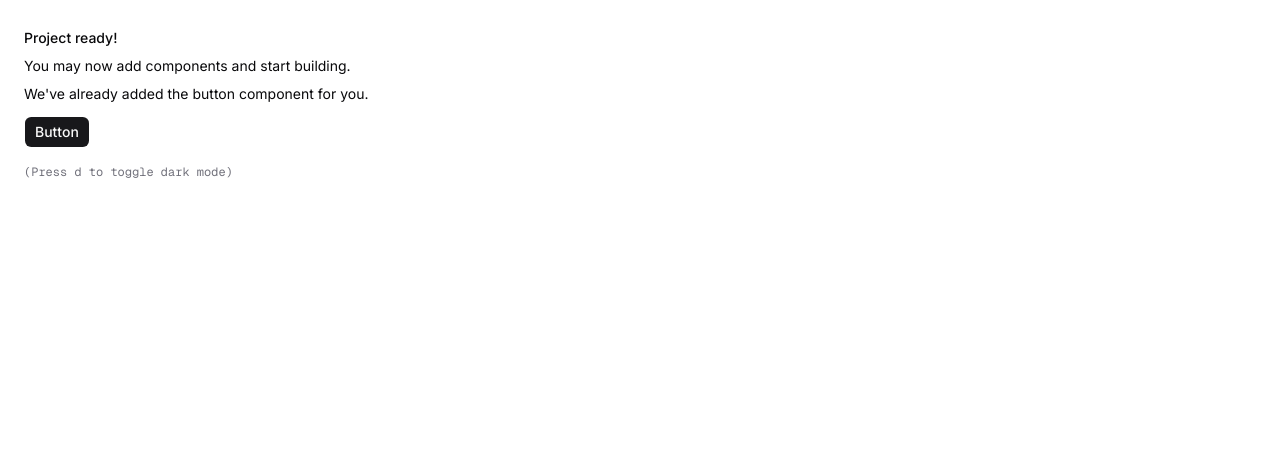
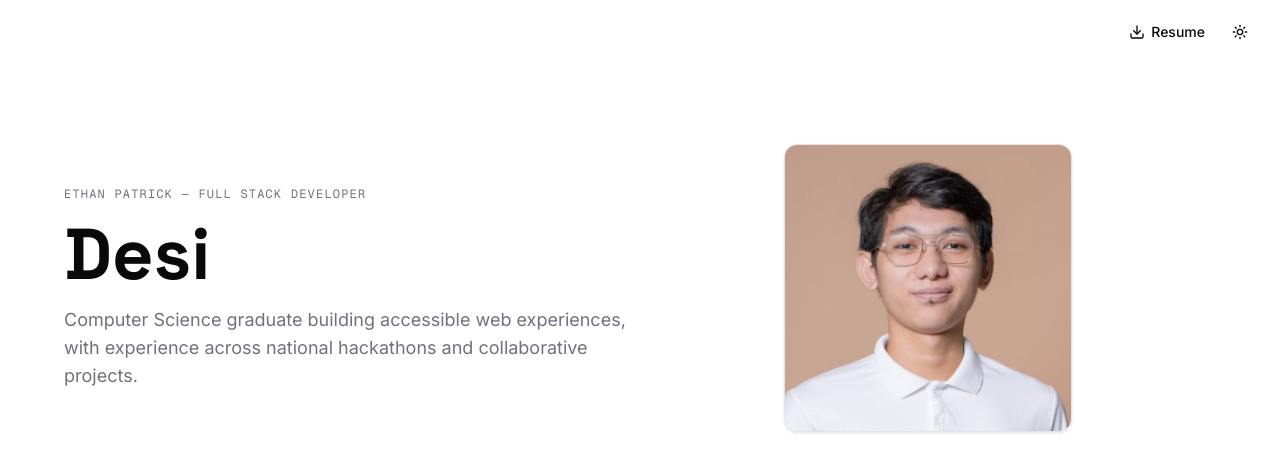
Before and after one commit to ayacoders/portfolio, a Next.js app: page / in a window 1280 px wide. Shown: the top 472 px of the page. Built offline with nearby package versions, Linux system fonts and the light colour scheme.

Commit message:
feat: build portfolio hero and app header

```diff
--- a/app/globals.css
+++ b/app/globals.css
@@ -6,6 +6,7 @@
 
 @theme inline {
   --font-heading: var(--font-sans);
+  --font-space-grotesk: var(--font-space-grotesk-family);
   --font-sans: var(--font-sans);
   --color-sidebar-ring: var(--sidebar-ring);
   --color-sidebar-border: var(--sidebar-border);
@@ -83,7 +84,7 @@
 }
 
 .dark {
-  --background: oklch(0.141 0.005 285.823);
+  --background: oklch(0.184 0.004 190.584);
   --foreground: oklch(0.985 0 0);
   --card: oklch(0.21 0.006 285.885);
   --card-foreground: oklch(0.985 0 0);
@@ -128,6 +129,6 @@
     cursor: pointer;
   }
   html {
-    @apply font-sans;
+    @apply scroll-smooth font-sans;
   }
 }
--- a/app/page.tsx
+++ b/app/page.tsx
@@ -1,20 +1,15 @@
-import { FadeIn } from "@/components/animated/fade-in"
-import { Button } from "@/components/ui/button"
+import { AppHeader } from "@/components/layout/app-header"
+import HeroSection from "@/components/portfolio/hero-section"
 
 export default function Page() {
   return (
-    <div className="flex min-h-svh p-6">
-      <FadeIn className="flex max-w-md flex-col gap-4 text-sm leading-loose">
-        <div>
-          <h1 className="font-medium">Project ready!</h1>
-          <p>You may now add components and start building.</p>
-          <p>We&apos;ve already added the button component for you.</p>
-          <Button className="mt-2">Button</Button>
+    <div className="flex min-h-svh flex-col">
+      <AppHeader />
+      <main className="flex flex-1 px-6">
+        <div className="mx-auto flex w-full max-w-6xl flex-col items-center">
+          <HeroSection />
         </div>
-        <div className="font-mono text-xs text-muted-foreground">
-          (Press <kbd>d</kbd> to toggle dark mode)
-        </div>
-      </FadeIn>
+      </main>
     </div>
   )
 }
--- /dev/null
+++ b/components/animated/typewriter-text.tsx
@@ -0,0 +1,138 @@
+"use client"
+
+import { useEffect, useMemo, useState } from "react"
+
+import { prefersReducedMotion } from "@/lib/animations/reduced-motion"
+import { cn } from "@/lib/utils"
+
+type TypewriterTextProps = {
+  className?: string
+  delay?: number
+  deleteDuration?: number
+  pauseDuration?: number
+  typeDuration?: number
+  words: string[]
+}
+
+type TypewriterPhase = "delay" | "type" | "pause" | "delete"
+
+export function TypewriterText({
+  className,
+  delay = 0.2,
+  deleteDuration = 0.45,
+  pauseDuration = 1.4,
+  typeDuration = 0.75,
+  words,
+}: TypewriterTextProps) {
+  const reduceMotion = typeof window !== "undefined" && prefersReducedMotion()
+  const [phase, setPhase] = useState<TypewriterPhase>("delay")
+  const [visibleLength, setVisibleLength] = useState(() =>
+    reduceMotion ? (words[0]?.length ?? 0) : 0
+  )
+  const [wordIndex, setWordIndex] = useState(0)
+
+  const currentWord = words[wordIndex % words.length] ?? ""
+  const fallbackText = words.join(", ")
+  const longestWord = useMemo(
+    () =>
+      words.reduce(
+        (longest, word) => (word.length > longest.length ? word : longest),
+        ""
+      ),
+    [words]
+  )
+
+  useEffect(() => {
+    if (words.length === 0) {
+      return
+    }
+
+    if (reduceMotion) {
+      return
+    }
+
+    const wordLength = Math.max(1, currentWord.length)
+    const typeDelay = Math.max(40, (typeDuration * 1000) / wordLength)
+    const deleteDelay = Math.max(30, (deleteDuration * 1000) / wordLength)
+
+    const timeout = window.setTimeout(() => {
+      if (phase === "delay") {
+        setPhase("type")
+        return
+      }
+
+      if (phase === "type") {
+        if (visibleLength < currentWord.length) {
+          setVisibleLength((length) => length + 1)
+          return
+        }
+
+        setPhase("pause")
+        return
+      }
+
+      if (phase === "pause") {
+        setPhase("delete")
+        return
+      }
+
+      if (visibleLength > 0) {
+        setVisibleLength((length) => length - 1)
+        return
+      }
+
+      setWordIndex((index) => (index + 1) % words.length)
+      setPhase("type")
+    }, getPhaseDelay())
+
+    return () => {
+      window.clearTimeout(timeout)
+    }
+
+    function getPhaseDelay() {
+      if (phase === "delay") {
+        return delay * 1000
+      }
+
+      if (phase === "type") {
+        return typeDelay
+      }
+
+      if (phase === "pause") {
+        return pauseDuration * 1000
+      }
+
+      return deleteDelay
+    }
+  }, [
+    currentWord,
+    delay,
+    deleteDuration,
+    pauseDuration,
+    phase,
+    reduceMotion,
+    typeDuration,
+    visibleLength,
+    words,
+  ])
+
+  const visibleText = reduceMotion
+    ? (words[0] ?? "")
+    : currentWord.slice(0, visibleLength)
+
+  return (
+    <span className={cn("relative inline-block", className)}>
+      <span aria-hidden="true">
+        {visibleText.split("").map((letter, index) => (
+          <span key={`${letter}-${index}`} className="animate-in fade-in">
+            {letter}
+          </span>
+        ))}
+      </span>
+      <span className="invisible absolute inset-0" aria-hidden="true">
+        {longestWord}
+      </span>
+      <span className="sr-only">{fallbackText}</span>
+    </span>
+  )
+}
--- /dev/null
+++ b/components/layout/app-header.tsx
@@ -0,0 +1,47 @@
+"use client"
+
+import { Download, Moon, Sun } from "lucide-react"
+import { useTheme } from "next-themes"
+
+import { Button } from "@/components/ui/button"
+import { Kbd } from "@/components/ui/kbd"
+import {
+  Tooltip,
+  TooltipContent,
+  TooltipTrigger,
+} from "@/components/ui/tooltip"
+
+export function AppHeader() {
+  const { resolvedTheme } = useTheme()
+  const ThemeIcon = resolvedTheme === "dark" ? Moon : Sun
+
+  return (
+    <header className="w-full px-6 py-4">
+      <div className="flex w-full items-center justify-end gap-2">
+        <Button asChild variant="ghost">
+          <a href="/files/Bandebas_Resume.pdf" download>
+            <Download />
+            Resume
+          </a>
+        </Button>
+        <Tooltip>
+          <TooltipTrigger asChild>
+            <Button
+              aria-label="Theme toggle hint"
+              variant="ghost"
+              size="icon"
+              type="button"
+            >
+              <ThemeIcon />
+            </Button>
+          </TooltipTrigger>
+          <TooltipContent>
+            <span>Press</span>
+            <Kbd>D</Kbd>
+            <span>to toggle theme</span>
+          </TooltipContent>
+        </Tooltip>
+      </div>
+    </header>
+  )
+}
--- /dev/null
+++ b/components/portfolio/hero-section.tsx
@@ -0,0 +1,38 @@
+import Image from "next/image"
+
+import { FadeIn } from "@/components/animated/fade-in"
+import { TypewriterText } from "@/components/animated/typewriter-text"
+
+const heroRoles = ["Builder.", "Designer.", "Developer."]
+
+export default function HeroSection() {
+  return (
+    <section className="flex w-full flex-1 items-start py-12 md:py-20">
+      <FadeIn className="flex w-full flex-col items-center gap-10 md:flex-row md:justify-start md:gap-12">
+        <div className="w-full max-w-2xl min-w-0 space-y-4 md:flex-1">
+          <h3 className="font-mono text-xs tracking-widest text-muted-foreground uppercase">
+            Ethan Patrick &mdash; Full Stack Developer
+          </h3>
+          <h1 className="font-space-grotesk text-5xl leading-none font-bold text-balance md:text-7xl">
+            <TypewriterText words={heroRoles} />
+          </h1>
+          <p className="max-w-xl text-base leading-7 text-muted-foreground md:text-lg">
+            Computer Science graduate building accessible web experiences, with
+            experience across national hackathons and collaborative projects.
+          </p>
+        </div>
+
+        <div className="flex w-full justify-center md:shrink-0 md:basis-72">
+          <Image
+            src="/images/profile.jpeg"
+            alt="Portrait of Ethan Patrick"
+            width={420}
+            height={420}
+            priority
+            className="aspect-square w-full max-w-64 rounded-2xl border border-border object-cover shadow-sm md:max-w-72"
+          />
+        </div>
+      </FadeIn>
+    </section>
+  )
+}
--- a/components/providers/app-provider.tsx
+++ b/components/providers/app-provider.tsx
@@ -3,11 +3,16 @@
 import { type ReactNode } from "react"
 
 import { ThemeProvider } from "@/components/theme-provider"
+import { TooltipProvider } from "@/components/ui/tooltip"
 
 type AppProviderProps = {
   children: ReactNode
 }
 
 export function AppProvider({ children }: AppProviderProps) {
-  return <ThemeProvider>{children}</ThemeProvider>
+  return (
+    <TooltipProvider>
+      <ThemeProvider>{children}</ThemeProvider>
+    </TooltipProvider>
+  )
 }
--- /dev/null
+++ b/components/ui/kbd.tsx
@@ -0,0 +1,26 @@
+import { cn } from "@/lib/utils"
+
+function Kbd({ className, ...props }: React.ComponentProps<"kbd">) {
+  return (
+    <kbd
+      data-slot="kbd"
+      className={cn(
+        "pointer-events-none inline-flex h-5 w-fit min-w-5 items-center justify-center gap-1 rounded-sm bg-muted px-1 font-sans text-xs font-medium text-muted-foreground select-none in-data-[slot=tooltip-content]:bg-background/20 in-data-[slot=tooltip-content]:text-background dark:in-data-[slot=tooltip-content]:bg-background/10 [&_svg:not([class*='size-'])]:size-3",
+        className
+      )}
+      {...props}
+    />
+  )
+}
+
+function KbdGroup({ className, ...props }: React.ComponentProps<"div">) {
+  return (
+    <kbd
+      data-slot="kbd-group"
+      className={cn("inline-flex items-center gap-1", className)}
+      {...props}
+    />
+  )
+}
+
+export { Kbd, KbdGroup }
--- /dev/null
+++ b/components/ui/tooltip.tsx
@@ -0,0 +1,57 @@
+"use client"
+
+import * as React from "react"
+import { Tooltip as TooltipPrimitive } from "radix-ui"
+
+import { cn } from "@/lib/utils"
+
+function TooltipProvider({
+  delayDuration = 0,
+  ...props
+}: React.ComponentProps<typeof TooltipPrimitive.Provider>) {
+  return (
+    <TooltipPrimitive.Provider
+      data-slot="tooltip-provider"
+      delayDuration={delayDuration}
+      {...props}
+    />
+  )
+}
+
+function Tooltip({
+  ...props
+}: React.ComponentProps<typeof TooltipPrimitive.Root>) {
+  return <TooltipPrimitive.Root data-slot="tooltip" {...props} />
+}
+
+function TooltipTrigger({
+  ...props
+}: React.ComponentProps<typeof TooltipPrimitive.Trigger>) {
+  return <TooltipPrimitive.Trigger data-slot="tooltip-trigger" {...props} />
+}
+
+function TooltipContent({
+  className,
+  sideOffset = 0,
+  children,
+  ...props
+}: React.ComponentProps<typeof TooltipPrimitive.Content>) {
+  return (
+    <TooltipPrimitive.Portal>
+      <TooltipPrimitive.Content
+        data-slot="tooltip-content"
+        sideOffset={sideOffset}
+        className={cn(
+          "z-50 inline-flex w-fit max-w-xs origin-(--radix-tooltip-content-transform-origin) items-center gap-1.5 rounded-md bg-foreground px-3 py-1.5 text-xs text-background has-data-[slot=kbd]:pr-1.5 data-[side=bottom]:slide-in-from-top-2 data-[side=left]:slide-in-from-right-2 data-[side=right]:slide-in-from-left-2 data-[side=top]:slide-in-from-bottom-2 **:data-[slot=kbd]:relative **:data-[slot=kbd]:isolate **:data-[slot=kbd]:z-50 **:data-[slot=kbd]:rounded-sm data-[state=delayed-open]:animate-in data-[state=delayed-open]:fade-in-0 data-[state=delayed-open]:zoom-in-95 data-open:animate-in data-open:fade-in-0 data-open:zoom-in-95 data-closed:animate-out data-closed:fade-out-0 data-closed:zoom-out-95",
+          className
+        )}
+        {...props}
+      >
+        {children}
+        <TooltipPrimitive.Arrow className="z-50 size-2.5 translate-y-[calc(-50%_-_2px)] rotate-45 rounded-[2px] bg-foreground fill-foreground" />
+      </TooltipPrimitive.Content>
+    </TooltipPrimitive.Portal>
+  )
+}
+
+export { Tooltip, TooltipContent, TooltipProvider, TooltipTrigger }
```
Also changed, not shown: app/layout.tsx (+8 -2 lines), public/images/profile.jpeg (added), 1 other file (tests, documents, lock files or other folders).
